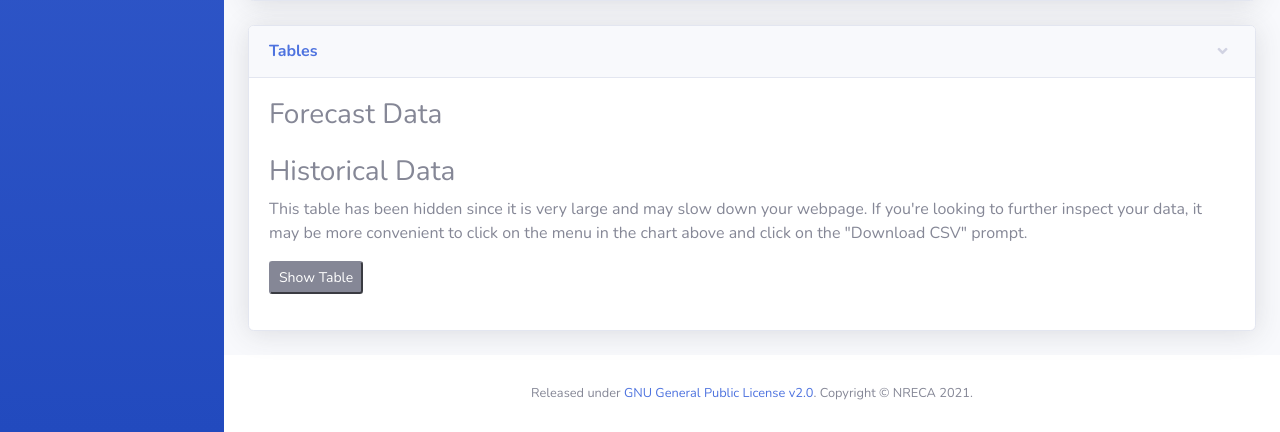
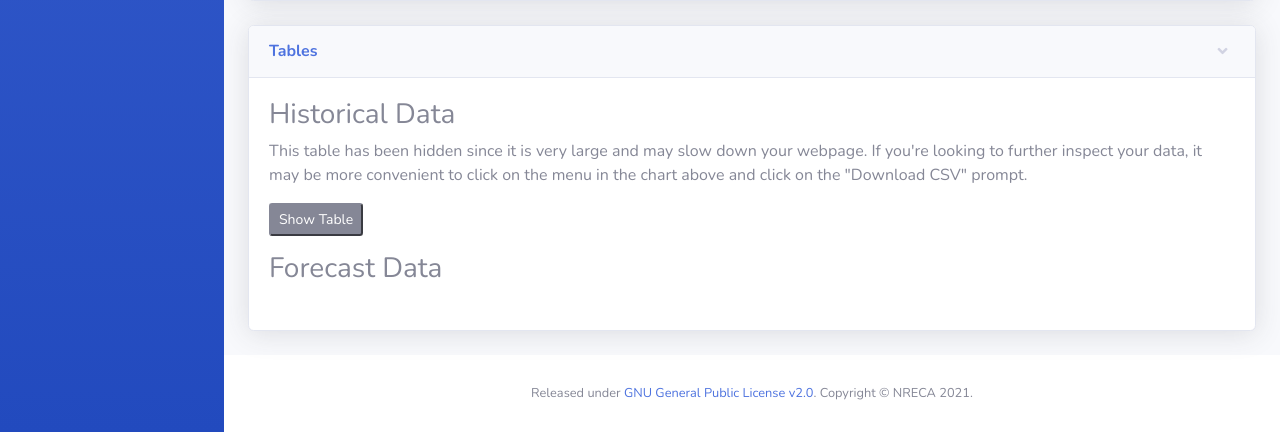
Before and after one commit to dpinney/coopforecast, a Flask app: template forecast_app/templates/weather-data.html in a window 1280 px wide. Shown: the part 1594-2026 px from the top of the page. Run offline with Flask 2, Linux system fonts and the light colour scheme; the template is opened without the code that fills it, so the values that code supplies are empty; some libraries are stand-ins or nearby versions.

Commit message:
Shift order of weather tables

```diff
--- a/forecast_app/templates/forecast.html
+++ b/forecast_app/templates/forecast.html
@@ -15,7 +15,7 @@
 
 <div class="card shadow mb-4">
   <div class="card-header py-3">
-    <h6 class="m-0 font-weight-bold text-primary">The Latest Forecast</h6>
+    <h6 class="m-0 font-weight-bold text-primary">Latest Forecast</h6>
   </div>
   <div class="card-body">
     <div class="alert alert-primary">
--- a/forecast_app/templates/weather-data.html
+++ b/forecast_app/templates/weather-data.html
@@ -27,7 +27,8 @@
   <div class="card-body">
     <p>
       <a href="/instructions#historical-data" class="btn btn-secondary btn-sm">Read data upload instructions</a>
-      <a href="https://gist.github.com/kmcelwee/e56308a8096356fcdc699ca168904aa4" class="btn btn-secondary btn-sm">View an example dataset</a>
+      <a href="https://gist.github.com/kmcelwee/e56308a8096356fcdc699ca168904aa4" class="btn btn-secondary btn-sm">View
+        an example dataset</a>
     </p>
 
     <div class="input-group mb-3">
@@ -49,7 +50,8 @@
   <div class="card-body">
     <p>
       <a href="/instructions#weather-forecast" class="btn btn-secondary btn-sm">Read data upload instructions</a>
-      <a href="https://gist.github.com/kmcelwee/e56308a8096356fcdc699ca168904aa4" class="btn btn-secondary btn-sm">View an example dataset</a>
+      <a href="https://gist.github.com/kmcelwee/e56308a8096356fcdc699ca168904aa4" class="btn btn-secondary btn-sm">View
+        an example dataset</a>
     </p>
 
     <div class="input-group mb-3">
@@ -75,11 +77,11 @@
     <div class="card-body">
       <div id="historical-chart-container" style="height: 400px; min-width: 310px"></div>
       <script type="text/javascript">
-          create_timeseries_chart(id='historical-chart-container', data={{ historical_chart | tojson }}, title='Historical Temperature Data', series_name='Temperature (°C)')
+        create_timeseries_chart(id = 'historical-chart-container', data = {{ historical_chart | tojson }}, title = 'Historical Temperature Data', series_name = 'Temperature (°C)')
       </script>
       <div id="forecast-chart-container" style="height: 400px; min-width: 310px"></div>
       <script type="text/javascript">
-          create_timeseries_chart(id='forecast-chart-container', data={{ forecast_chart | tojson }}, title='Forecasted Temperature Data', series_name='Temperature (°C)')
+        create_timeseries_chart(id = 'forecast-chart-container', data = {{ forecast_chart | tojson }}, title = 'Forecasted Temperature Data', series_name = 'Temperature (°C)')
       </script>
     </div>
   </div>
@@ -94,6 +96,16 @@
   <!-- Card Content - Collapse -->
   <div class="collapse show" id="collapse-table">
     <div class="card-body">
+      <h3>Historical Data</h3>
+      <p id="table-warning">This table has been hidden since it is very large and may slow down your webpage. If you're
+        looking to further inspect your data, it may be more convenient to click on the menu in the chart above and
+        click on the "Download CSV" prompt.
+      </p>
+      <p>
+        <button id="table-button" class="btn-secondary btn-sm" onclick="toggle_table_visibility()">Show Table</button>
+      </p>
+      {% set table = tables[1] %}
+      {% include 'table.html' %}
       <h3>Forecast Data</h3>
       <div class="table-responsive" id="small-table">
         <table class="table table-bordered" id="dataTable" width="100%" cellspacing="0">
@@ -115,15 +127,6 @@
           </tbody>
         </table>
       </div>
-	<h3>Historical Data</h3>
-      <p id="table-warning">This table has been hidden since it is very large and may slow down your webpage. If you're looking to further inspect your data, it may be more convenient to click on the menu in the chart above and click on the "Download CSV" prompt.
-      </p>
-
-      <p>
-      <button id="table-button" class="btn-secondary btn-sm" onclick="toggle_table_visibility()">Show Table</button>
-      </p>
-      {% set table = tables[1] %}
-  	  {% include 'table.html' %}
     </div>
   </div>
 </div>
--- a/forecast_app/web.py
+++ b/forecast_app/web.py
@@ -59,6 +59,7 @@ def forecast():
         "forecast_app/static/test-data/mock-forecast-load.csv",
         parse_dates=["timestamp"],
     )
+
     return render_template(
         "forecast.html",
         name="forecast",
```
Lines whose indentation alone changed are shown as unchanged.
